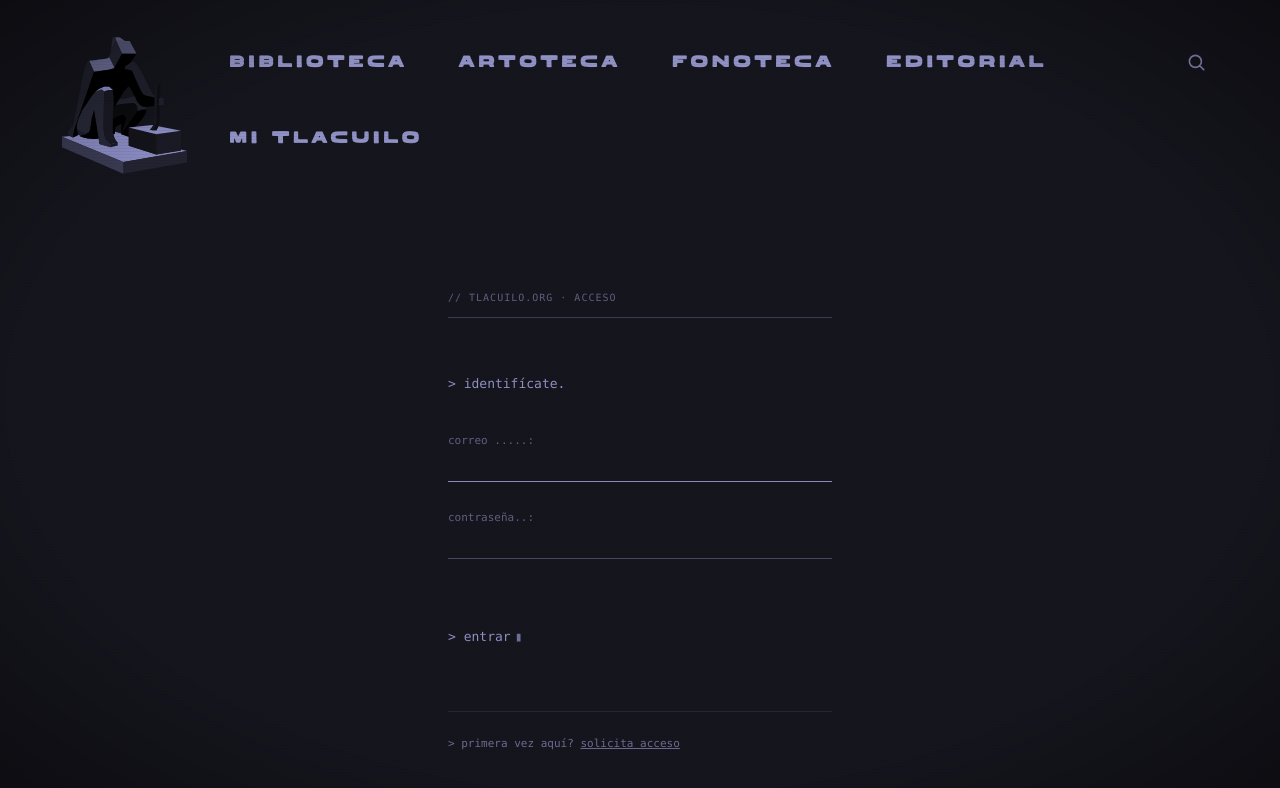
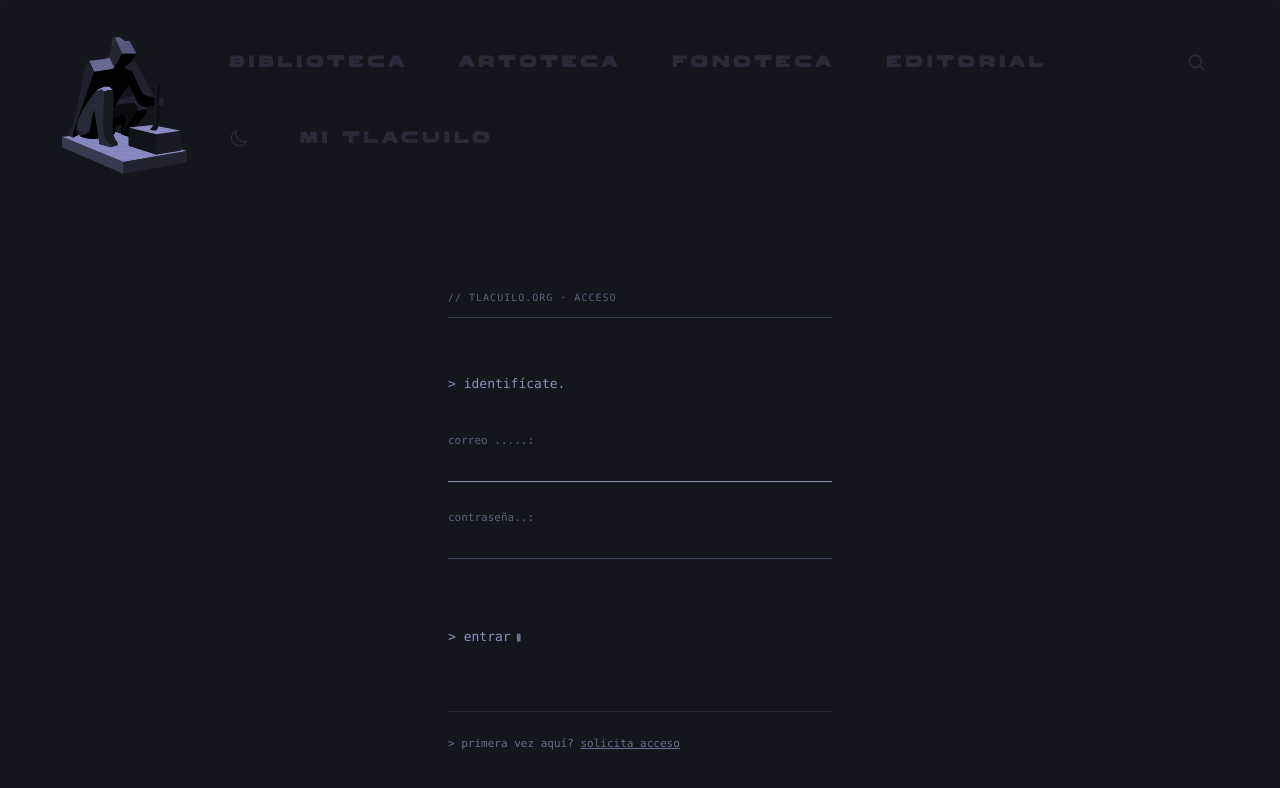
Before and after one commit to tlacuilobiblioteca-sudo/tlacuilo-web, a Next.js app: page /login in a window 1280 px wide. Shown: the top 788 px of the page. Built offline with nearby package versions, Linux system fonts and the light colour scheme; no server answers.

Commit message:
feat: light/dark mode toggle (sol/luna) con persistencia en localStorage

```diff
--- a/app/globals.css
+++ b/app/globals.css
@@ -90,9 +90,35 @@
   color: var(--color-text);
   min-height: 100vh;
   overflow-x: hidden;
+  transition: background 0.25s ease, color 0.25s ease;
 }
 body {
   font-family: var(--font-sans);
+}
+
+/* ============ LIGHT MODE ============
+   Override tokens cuando body tiene .light-mode.
+   El logo (lavanda) y el .pop highlight (lavanda + dark text)
+   se quedan igual porque funcionan en ambos. */
+body.light-mode {
+  --color-bg: #f0ede4;          /* cream cálido tipo café */
+  --color-bg-card: #fafaf3;     /* casi blanco */
+  --color-bg-soft: rgba(40, 40, 55, 0.05);
+  --color-text: #2a2a3a;        /* gris oscuro azulado */
+  --color-text-bright: #0f0f1c; /* casi negro para títulos */
+  --color-text-dim: rgba(42, 42, 58, 0.65);
+  --color-text-faint: rgba(42, 42, 58, 0.40);
+  --color-rule: rgba(42, 42, 58, 0.18);
+  --color-rule-strong: rgba(42, 42, 58, 0.35);
+  /* invert-bg (lavanda) y invert-fg (oscuro) se quedan: funcionan en ambos */
+}
+
+/* Scanlines y vignette más sutiles en light mode (no oscurece) */
+body.light-mode::before {
+  background: repeating-linear-gradient(0deg, rgba(40, 40, 55, 0.03) 0 1px, transparent 1px 4px);
+}
+body.light-mode::after {
+  background: radial-gradient(ellipse at center, transparent 70%, rgba(40, 40, 55, 0.08) 100%);
 }
 
 /* Scanlines + vignette globales (sutiles) */
--- a/components/Header.tsx
+++ b/components/Header.tsx
@@ -3,6 +3,7 @@
 import { useState, useEffect, useRef } from 'react'
 import { supabase } from '@/lib/supabase'
 import type { User } from '@supabase/supabase-js'
+import ThemeToggle from './ThemeToggle'
 
 export default function Header() {
   const [user, setUser] = useState<User | null>(null)
@@ -113,6 +114,9 @@
           </svg>
         </a>
 
+        {/* Sol/Luna → toggle light/dark */}
+        <ThemeToggle />
+
         <a href={miTlacuiloHref} className={linkClass}>Mi Tlacuilo</a>
       </div>
     </nav>
--- a/components/TecaLayout.tsx
+++ b/components/TecaLayout.tsx
@@ -4,6 +4,7 @@
 import { usePathname } from 'next/navigation'
 import { supabase } from '@/lib/supabase'
 import AuthLink from './AuthLink'
+import ThemeToggle from './ThemeToggle'
 
 type Categoria = { categoria: string; libros_count: number }
 
@@ -62,6 +63,7 @@
               <path strokeLinecap="round" strokeLinejoin="round" d="m21 21-5.197-5.197m0 0A7.5 7.5 0 1 0 5.196 5.196a7.5 7.5 0 0 0 10.607 10.607Z" />
             </svg>
           </a>
+          <ThemeToggle />
           <AuthLink className="hover:text-text-bright transition-colors" />
           {/* Hamburger solo mobile */}
           <button
--- /dev/null
+++ b/components/ThemeToggle.tsx
@@ -0,0 +1,98 @@
+'use client'
+
+import { useEffect, useState } from 'react'
+
+type Mode = 'light' | 'dark'
+
+/**
+ * Toggle entre modo claro y oscuro.
+ * - Lee preferencia inicial de localStorage o de prefers-color-scheme.
+ * - Toggle agrega/quita .light-mode al body.
+ * - Persiste elección en localStorage como 'tl-mode'.
+ */
+export default function ThemeToggle({ className }: { className?: string }) {
+  const [mode, setMode] = useState<Mode>('dark')
+  const [mounted, setMounted] = useState(false)
+
+  // Lee preferencia inicial al montar
+  useEffect(() => {
+    const saved = localStorage.getItem('tl-mode') as Mode | null
+    const prefersLight = window.matchMedia('(prefers-color-scheme: light)').matches
+    const initial: Mode = saved ?? (prefersLight ? 'light' : 'dark')
+    applyMode(initial)
+    setMode(initial)
+    setMounted(true)
+  }, [])
+
+  const applyMode = (m: Mode) => {
+    if (m === 'light') {
+      document.body.classList.add('light-mode')
+    } else {
+      document.body.classList.remove('light-mode')
+    }
+  }
+
+  const toggle = () => {
+    const next: Mode = mode === 'light' ? 'dark' : 'light'
+    applyMode(next)
+    setMode(next)
+    try {
+      localStorage.setItem('tl-mode', next)
+    } catch {
+      // localStorage puede fallar en privado/iframe — ignoramos
+    }
+  }
+
+  // Evita flicker durante SSR/hidratación
+  if (!mounted) {
+    return (
+      <span
+        aria-hidden="true"
+        className={className}
+        style={{ display: 'inline-block', width: 22, height: 22 }}
+      />
+    )
+  }
+
+  return (
+    <button
+      onClick={toggle}
+      aria-label={mode === 'light' ? 'Cambiar a modo oscuro' : 'Cambiar a modo claro'}
+      className={`text-text hover:text-text-bright transition-colors inline-flex items-center cursor-pointer ${className ?? ''}`}
+    >
+      {mode === 'light' ? (
+        // Moon (en light mode mostramos la luna porque clic → modo oscuro)
+        <svg
+          xmlns="http://www.w3.org/2000/svg"
+          fill="none"
+          viewBox="0 0 24 24"
+          strokeWidth="1.6"
+          stroke="currentColor"
+          className="w-[clamp(17px,1.5vw,22px)] h-[clamp(17px,1.5vw,22px)]"
+        >
+          <path
+            strokeLinecap="round"
+            strokeLinejoin="round"
+            d="M21.752 15.002A9.72 9.72 0 0 1 18 15.75c-5.385 0-9.75-4.365-9.75-9.75 0-1.33.266-2.597.748-3.752A9.753 9.753 0 0 0 3 11.25C3 16.635 7.365 21 12.75 21a9.753 9.753 0 0 0 9.002-5.998Z"
+          />
+        </svg>
+      ) : (
+        // Sun (en dark mode mostramos el sol porque clic → modo claro)
+        <svg
+          xmlns="http://www.w3.org/2000/svg"
+          fill="none"
+          viewBox="0 0 24 24"
+          strokeWidth="1.6"
+          stroke="currentColor"
+          className="w-[clamp(17px,1.5vw,22px)] h-[clamp(17px,1.5vw,22px)]"
+        >
+          <path
+            strokeLinecap="round"
+            strokeLinejoin="round"
+            d="M12 3v2.25m6.364.386-1.591 1.591M21 12h-2.25m-.386 6.364-1.591-1.591M12 18.75V21m-4.773-4.227-1.591 1.591M5.25 12H3m4.227-4.773L5.636 5.636M15.75 12a3.75 3.75 0 1 1-7.5 0 3.75 3.75 0 0 1 7.5 0Z"
+          />
+        </svg>
+      )}
+    </button>
+  )
+}
```
